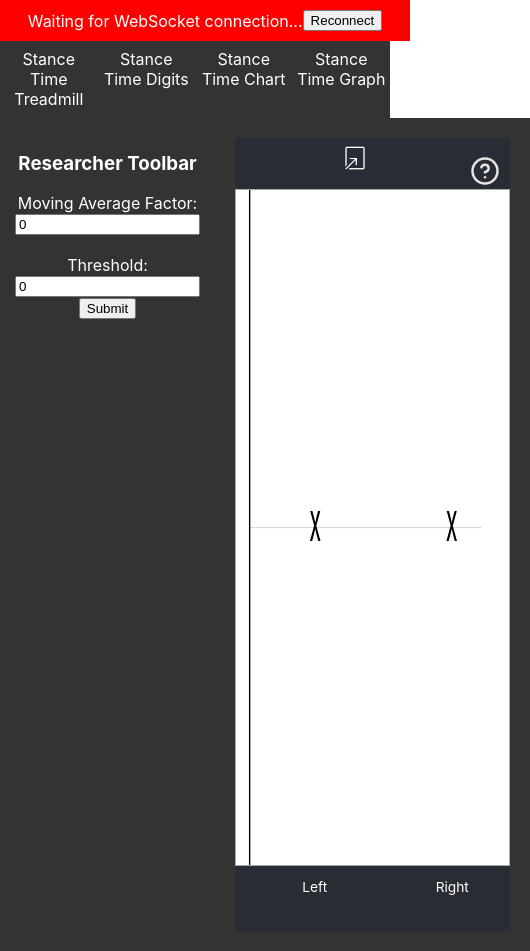
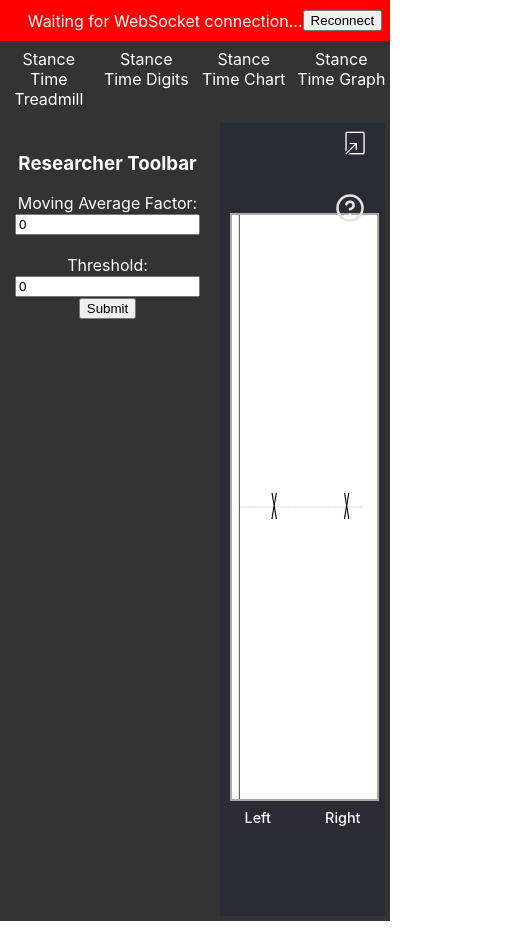
Before and after one commit to oss-slu/Step_Time_Biofeedback, a React (Create React App) app in the folder frontend/: page / in a window 390 px wide. Shown: the whole page, 530 px wide, since content can reach past the window. After the commit the page ends 921 px from the top, so only its background shows below. Built offline with nearby package versions, Linux system fonts and the light colour scheme; no server answers.

Commit message:
fix: layout of treadmill to fit the page && responsivenes

```diff
--- a/frontend/src/App.css
+++ b/frontend/src/App.css
@@ -1,5 +1,6 @@
 .App {
   text-align: center;
+  overflow: hidden;
 }
 
 .App-logo {
--- a/frontend/src/App.js
+++ b/frontend/src/App.js
@@ -1,23 +1,23 @@
-import './App.css';
-import { useState, useEffect, useRef, useCallback } from 'react';
-import Navigation from './Navigation';
-import StanceTimeTreadmill from './StanceTimeTreadmill';
-import StanceTimeDigits from './StanceTimeDigits';
-import StanceTimeChart from './StanceTimeChart';
-import StanceTimeGraph from './StanceTimeGraph';
-import ResearcherToolbar from './components/ResearcherToolbar';
-import PatientView from './PatientView';
+import "./App.css";
+import { useState, useEffect, useRef, useCallback } from "react";
+import Navigation from "./Navigation";
+import StanceTimeTreadmill from "./StanceTimeTreadmill";
+import StanceTimeDigits from "./StanceTimeDigits";
+import StanceTimeChart from "./StanceTimeChart";
+import StanceTimeGraph from "./StanceTimeGraph";
+import ResearcherToolbar from "./components/ResearcherToolbar";
+import PatientView from "./PatientView";
 
 function App() {
-  const [currentView, setCurrentView] = useState('StanceTimeTreadmill');
+  const [currentView, setCurrentView] = useState("StanceTimeTreadmill");
 
   const [stanceTime, setStanceTime] = useState({
     left: 0,
     right: 0,
     targetZones: {
       left: { min: 0, max: 0 },
-      right: { min: 0, max: 0 }
-    }
+      right: { min: 0, max: 0 },
+    },
   });
 
   const [isWebSocketConnected, setIsWebSocketConnected] = useState(false);
@@ -29,22 +29,45 @@ function App() {
   const [borderColor, setBorderColor] = useState("green");
 
   const [patientWindow, setPatientWindow] = useState(false);
-  const [currentPatientView, setCurrentPatientView] = useState("StanceTimeDigits");
+  const [currentPatientView, setCurrentPatientView] =
+    useState("StanceTimeDigits");
 
   const [showHelpText, setShowHelpText] = useState(false);
 
   const views = {
-    StanceTimeTreadmill: <StanceTimeTreadmill stanceTime={stanceTime} showHelpText={showHelpText} setShowHelpText={setShowHelpText} data-testid="stance-time-treadmill-view" />,
-    StanceTimeDigits: <StanceTimeDigits stanceTime={stanceTime} data-testid="stance-time-digits-view" />,
-    StanceTimeChart: <StanceTimeChart stanceTime={stanceTime} data-testid="stance-time-chart-view" />,
-    StanceTimeGraph: <StanceTimeGraph stanceTime={stanceTime} data-testid="stance-time-graph-view" />
+    StanceTimeTreadmill: (
+      <StanceTimeTreadmill
+        stanceTime={stanceTime}
+        showHelpText={showHelpText}
+        setShowHelpText={setShowHelpText}
+        data-testid="stance-time-treadmill-view"
+      />
+    ),
+    StanceTimeDigits: (
+      <StanceTimeDigits
+        stanceTime={stanceTime}
+        data-testid="stance-time-digits-view"
+      />
+    ),
+    StanceTimeChart: (
+      <StanceTimeChart
+        stanceTime={stanceTime}
+        data-testid="stance-time-chart-view"
+      />
+    ),
+    StanceTimeGraph: (
+      <StanceTimeGraph
+        stanceTime={stanceTime}
+        data-testid="stance-time-graph-view"
+      />
+    ),
   };
 
   function updateVisualThreshold(forceData) {
     let color = null;
-    if (forceData <= 19.00 && forceData >= 18.00) {
+    if (forceData <= 19.0 && forceData >= 18.0) {
       color = "yellow";
-    } else if (forceData < 18.00) {
+    } else if (forceData < 18.0) {
       color = "red";
     } else {
       color = "green";
@@ -53,7 +76,7 @@ function App() {
     console.log(color);
 
     const elements = document.querySelectorAll(".CurrentStanceTime li");
-    elements.forEach(element => {
+    elements.forEach((element) => {
       element.style.borderColor = color;
     });
   }
@@ -64,8 +87,8 @@ function App() {
       right: data.stance_times?.[1] ?? 0,
       targetZones: {
         left: data.target_zone ?? { min: 0, max: 0 },
-        right: data.target_zone ?? { min: 0, max: 0 }
-      }
+        right: data.target_zone ?? { min: 0, max: 0 },
+      },
     });
   }
 
@@ -86,9 +109,9 @@ function App() {
     websocket.current.onmessage = (event) => {
       console.log("Data received from backend");
       const data = JSON.parse(event.data);
-      if(data.message_type === "Force Data"){
+      if (data.message_type === "Force Data") {
         updateVisualThreshold(data.force);
-      } else if(data.message_type === "Target Zone"){
+      } else if (data.message_type === "Target Zone") {
         updateTargetZones(data);
       }
     };
@@ -101,7 +124,9 @@ function App() {
 
     websocket.current.onerror = (event) => {
       console.log("WebSocket error: ", event);
-      setWebSocketError("WebSocket encountered an error. Data streaming stopped.");
+      setWebSocketError(
+        "WebSocket encountered an error. Data streaming stopped."
+      );
     };
   }, []);
 
@@ -137,20 +162,32 @@ function App() {
       }
     } else {
       setCurrentPatientView(currentView);
-      setPatientWindow(window.open('', '_blank', 'width=800px,height=600px'));
+      setPatientWindow(window.open("", "_blank", "width=800px,height=600px"));
     }
-  }
+  };
 
   return (
     <div className="App">
-      <div className={`WebSocketBanner ${isWebSocketConnected ? 'connected' : 'disconnected'}`}>
+      <div
+        className={`WebSocketBanner ${
+          isWebSocketConnected ? "connected" : "disconnected"
+        }`}
+      >
         {isWebSocketConnected
           ? "Connection established"
           : webSocketError || "Waiting for WebSocket connection..."}
-        {!isWebSocketConnected && <button onClick={reconnectWebsocket}>Reconnect</button>}
+        {!isWebSocketConnected && (
+          <button onClick={reconnectWebsocket}>Reconnect</button>
+        )}
       </div>
-      <Navigation setCurrentView={setCurrentView}/>
-      {patientWindow && <PatientView borderColor={borderColor} patientWindow={patientWindow} view={views[currentPatientView]}/>}
+      <Navigation setCurrentView={setCurrentView} />
+      {patientWindow && (
+        <PatientView
+          borderColor={borderColor}
+          patientWindow={patientWindow}
+          view={views[currentPatientView]}
+        />
+      )}
       <div className="main-layout">
         <div className="sidebar">
           <ResearcherToolbar
@@ -163,18 +200,23 @@ function App() {
         </div>
         <div className="main-view">
           <img
-            data-testid='patient-view-popout-toggle'
-            id='popout-icon' title='Toggle patient view'
-            alt='pop-out icon' src='/pop-out.png'
+            data-testid="patient-view-popout-toggle"
+            id="popout-icon"
+            title="Toggle patient view"
+            alt="pop-out icon"
+            src="/pop-out.png"
             onClick={toggle}
-            style={{ transform: `rotate(${
-              patientWindow && !patientWindow.closed && currentPatientView === currentView
-              ? '180deg' : '0deg'})`
-          }}>
-          </img>
-          <header className="App-header">
-          {views[currentView]}
-          </header>
+            style={{
+              transform: `rotate(${
+                patientWindow &&
+                !patientWindow.closed &&
+                currentPatientView === currentView
+                  ? "180deg"
+                  : "0deg"
+              })`,
+            }}
+          ></img>
+          <header className="App-header">{views[currentView]}</header>
         </div>
       </div>
     </div>
--- a/frontend/src/StanceTimeTreadmill.css
+++ b/frontend/src/StanceTimeTreadmill.css
@@ -1,11 +1,48 @@
+.StanceTimeTreadmill {
+  width: 100%;
+  height: 75vh;
+  background-color: #292c33;
+  padding: 20px;
+  box-sizing: border-box;
+  display: flex;
+  flex-direction: column;
+}
+
+.stance-time-treadmill-container {
+  width: 100%;
+  height: 100%;
+  max-width: 1200px;
+  margin: 0 auto;
+  position: relative;
+  display: flex;
+  flex-direction: column;
+}
+
+.treadmill-wrapper {
+  width: 100%;
+  flex: 1;
+  display: flex;
+  flex-direction: column;
+  min-height: 0; /* Important for preventing overflow */
+}
+
 .Treadmill {
-  width: 70vw;
-  height: 80vh;
-  margin: 1vh 0;
-  border-color: darkgray;
-  border-style: solid;
-  border-width: 0.25vw;
+  flex: 1;
+  width: 100%;
+  min-height: 0; /* Important for preventing overflow */
+  border: 2px solid darkgray;
   background-color: white;
+}
+
+.treadmill-labels {
+  display: flex;
+  justify-content: space-between;
+  padding: 0 25%;
+  color: white;
+  font-size: 1.2rem;
+  font-weight: 500;
+  margin-top: 8px;
+  height: auto;
 }
 
 .Treadmill-text {
@@ -35,13 +72,10 @@
   stroke-dasharray: 0.005cm;
 }
 
-
-
 .YAxis line {
   stroke: black;
   stroke-width: 0.5;
 }
-
 
 .visual-key {
   margin-top: 1vh;
@@ -63,16 +97,9 @@
   text-align: left;
 }
 
-
-.stance-time-treadmill-container {
-  position: relative;
-  display: inline-block;
-  width: 100%;
-}
-
 .help-icon-container {
   position: absolute;
-  top:-20px;
+  top: -20px;
   right: 10px;
   z-index: 10;
 }
@@ -153,6 +180,25 @@
   background-color: #c82333;
 }
 
-.LeftStep, .RightStep {
+.LeftStep,
+.RightStep {
   transition: transform 0.25s ease-in-out;
 }
+
+@media (max-width: 768px) {
+  .StanceTimeTreadmill {
+    padding: 10px;
+  }
+
+  .treadmill-labels {
+    padding: 0 15%;
+    font-size: 1rem;
+  }
+}
+
+@media (max-width: 480px) {
+  .treadmill-labels {
+    padding: 0 10%;
+    font-size: 0.9rem;
+  }
+}
--- a/frontend/src/StanceTimeTreadmill.js
+++ b/frontend/src/StanceTimeTreadmill.js
@@ -7,17 +7,21 @@ function StanceTimeTreadmill({ stanceTime }) {
 
   const XFontSize = 8;
   const xColor = {
-    left:'black',
-    right:'black'
-  }
+    left: "black",
+    right: "black",
+  };
 
   const scaleFactor = 50;
   const leftScaleFactor = scaleFactor / stanceTime.left;
   const rightScaleFactor = scaleFactor / stanceTime.right;
-  const leftOffsetMin = (stanceTime.left - stanceTime.targetZones.left.min) * -leftScaleFactor;
-  const leftOffsetMax = (stanceTime.left - stanceTime.targetZones.left.max) * leftScaleFactor;
-  const rightOffsetMin = (stanceTime.right - stanceTime.targetZones.right.min) * -rightScaleFactor;
-  const rightOffsetMax = (stanceTime.right - stanceTime.targetZones.right.max) * rightScaleFactor;
+  const leftOffsetMin =
+    (stanceTime.left - stanceTime.targetZones.left.min) * -leftScaleFactor;
+  const leftOffsetMax =
+    (stanceTime.left - stanceTime.targetZones.left.max) * leftScaleFactor;
+  const rightOffsetMin =
+    (stanceTime.right - stanceTime.targetZones.right.min) * -rightScaleFactor;
+  const rightOffsetMax =
+    (stanceTime.right - stanceTime.targetZones.right.max) * rightScaleFactor;
 
   // Based on a 100x100 viewbox, ensures at least 1 target-zone is visible to imply that the other is too far
   let leftMaxPosition = Math.max(scaleFactor - leftOffsetMin, 0);
@@ -33,7 +37,6 @@ function StanceTimeTreadmill({ stanceTime }) {
   if (!stanceTime.left) leftCurrent = scaleFactor;
   if (!stanceTime.right) rightCurrent = scaleFactor;
 
-
   function hideHelp() {
     if (showHelpText) {
       setShowHelpText(false);
@@ -43,10 +46,10 @@ function StanceTimeTreadmill({ stanceTime }) {
   // bounds check
   let isInsideZone = {
     left: false,
-    right: false
-  }
+    right: false,
+  };
 
-  if (stanceTime.right){
+  if (stanceTime.right) {
     if (rightCurrent <= rightMaxPosition && rightCurrent >= rightMinPosition) {
       isInsideZone.right = true;
     } else {
@@ -63,14 +66,21 @@ function StanceTimeTreadmill({ stanceTime }) {
   }
 
   return (
-    <div data-testid="stance-time-treadmill-view" className="StanceTimeTreadmill" onClick={hideHelp}>
+    <div
+      data-testid="stance-time-treadmill-view"
+      className="StanceTimeTreadmill"
+      onClick={hideHelp}
+    >
       <div className="stance-time-treadmill-container">
         <div
           className="help-icon-container"
           onClick={() => setShowHelpText(true)}
           title="Show help"
         >
-          <HelpCircle className="text-gray-400 hover:text-gray-300 cursor-pointer" size={30} />
+          <HelpCircle
+            className="text-gray-400 hover:text-gray-300 cursor-pointer"
+            size={30}
+          />
         </div>
 
         {showHelpText && (
@@ -80,20 +90,35 @@ function StanceTimeTreadmill({ stanceTime }) {
               <ul>
                 <li>
                   <strong>Stance Time Range:</strong>
-                  The <span style={{ backgroundColor: "#a3bed4", padding: "2px 6px", borderRadius: "3px" }}>blue rectangles</span> represents the stance time range bounds for the left and right foot.
+                  The{" "}
+                  <span
+                    style={{
+                      backgroundColor: "#a3bed4",
+                      padding: "2px 6px",
+                      borderRadius: "3px",
+                    }}
+                  >
+                    blue rectangles
+                  </span>{" "}
+                  represents the stance time range bounds for the left and right
+                  foot.
                 </li>
 
                 <li>
-                  <strong>X's and O's: </strong>
-                  A <span style={{ color: "green", fontSize: "2rem" }}>●</span> appears if the step is within range; otherwise, a
-                  <span style={{ color: "red", fontSize: "1.1rem" }}> X</span> shows the step was out of range. A black <span style={{ color: "black", fontSize: "1.1rem" }}> X</span> appears if no stance time is found.
+                  <strong>X's and O's: </strong>A{" "}
+                  <span style={{ color: "green", fontSize: "2rem" }}>●</span>{" "}
+                  appears if the step is within range; otherwise, a
+                  <span style={{ color: "red", fontSize: "1.1rem" }}> X</span>{" "}
+                  shows the step was out of range. A black{" "}
+                  <span style={{ color: "black", fontSize: "1.1rem" }}> X</span>{" "}
+                  appears if no stance time is found.
                 </li>
 
                 <li>
                   <strong>Baseline:</strong>
-                  The horizontal dashed line ----- represents the normal stance time position.
+                  The horizontal dashed line ----- represents the normal stance
+                  time position.
                 </li>
-
               </ul>
               <button
                 onClick={() => setShowHelpText(false)}
@@ -104,18 +129,35 @@ function StanceTimeTreadmill({ stanceTime }) {
             </div>
           </div>
         )}
-      </div>
 
-      <svg data-testid="treadmill-svg" className="Treadmill" viewBox="0 0 100 100" preserveAspectRatio="none">
+        <div className="treadmill-wrapper">
+          <svg
+            data-testid="treadmill-svg"
+            className="Treadmill"
+            viewBox="0 0 100 100"
+            preserveAspectRatio="none"
+          >
             <g data-testid="target-zones" className="TargetZones">
               <g data-testid="baseline" className="YAxis">
                 <line x1="5" x2="5" y1="0" y2="100" />
               </g>
               <g data-testid="left-target-zones" className="LeftTargetZones">
-            <rect className="max-zone" x="24" y={leftMinPosition} width="10" height={leftMaxPosition - leftMinPosition} />
+                <rect
+                  className="max-zone"
+                  x="24"
+                  y={leftMinPosition}
+                  width="10"
+                  height={leftMaxPosition - leftMinPosition}
+                />
               </g>
               <g data-testid="right-target-zones" className="RightTargetZones">
-            <rect className="max-zone" x="74" y={rightMinPosition} width="10" height={rightMaxPosition - rightMinPosition} />
+                <rect
+                  className="max-zone"
+                  x="74"
+                  y={rightMinPosition}
+                  width="10"
+                  height={rightMaxPosition - rightMinPosition}
+                />
               </g>
               <g data-testid="baseline" className="Baseline">
                 <line x1="5" x2="90" y1="50" y2="50" />
@@ -123,41 +165,58 @@ function StanceTimeTreadmill({ stanceTime }) {
             </g>
             <g data-testid="stance-time-values" className="StanceTimeValues">
               <g
-            data-testid="left-step-mark" className="LeftStep"
+                data-testid="left-step-mark"
+                className="LeftStep"
                 style={{
                   transform: `translate(0, ${leftCurrent}px)`,
-              transition: 'transform 0.25s ease-in-out',
+                  transition: "transform 0.25s ease-in-out",
                 }}
               >
                 {isInsideZone.left ? (
                   <circle cx="29" cy="0" r="2" fill="green" />
                 ) : (
-              <text x="29" y={XFontSize/4} fontSize={XFontSize} textAnchor="middle" fill={xColor.left}>x</text>
+                  <text
+                    x="29"
+                    y={XFontSize / 4}
+                    fontSize={XFontSize}
+                    textAnchor="middle"
+                    fill={xColor.left}
+                  >
+                    x
+                  </text>
                 )}
-
               </g>
               <g
-            data-testid="right-step-mark" className="RightStep"
+                data-testid="right-step-mark"
+                className="RightStep"
                 style={{
                   transform: `translate(0, ${rightCurrent}px)`,
-              transition: 'transform 0.25s ease-in-out',
+                  transition: "transform 0.25s ease-in-out",
                 }}
               >
                 {isInsideZone.right ? (
                   <circle cx="79" cy="0" r="2" fill="green" />
                 ) : (
-              <text x="79" y={XFontSize/4} fontSize={XFontSize} textAnchor="middle" fill={xColor.right}>x</text>
+                  <text
+                    x="79"
+                    y={XFontSize / 4}
+                    fontSize={XFontSize}
+                    textAnchor="middle"
+                    fill={xColor.right}
+                  >
+                    x
+                  </text>
                 )}
-
               </g>
             </g>
           </svg>
-
-      <svg data-testid="treadmill-text-svg" className="Treadmill-text" viewBox="0 0 100 10" preserveAspectRatio="none">
-        <text x="29" y="5" textAnchor="middle" fontSize="5" fill="white">Left</text>
-        <text x="79" y="5" textAnchor="middle" fontSize="5" fill="white">Right</text>
-      </svg>
-    </div >
+          <div className="treadmill-labels">
+            <span className="label-left">Left</span>
+            <span className="label-right">Right</span>
+          </div>
+        </div>
+      </div>
+    </div>
   );
 }
 
--- a/frontend/src/components/ResearcherToolbar.css
+++ b/frontend/src/components/ResearcherToolbar.css
@@ -20,7 +20,7 @@
 
 .main-view {
   flex-grow: 1;
-  padding: 20px;
+  padding: 5px;
   background-color: #333;
 }
 
```
Also changed, not shown: frontend/src/components/ResearcherToolbar.js (+7 -3 lines). Lines whose indentation alone changed are shown as unchanged.
